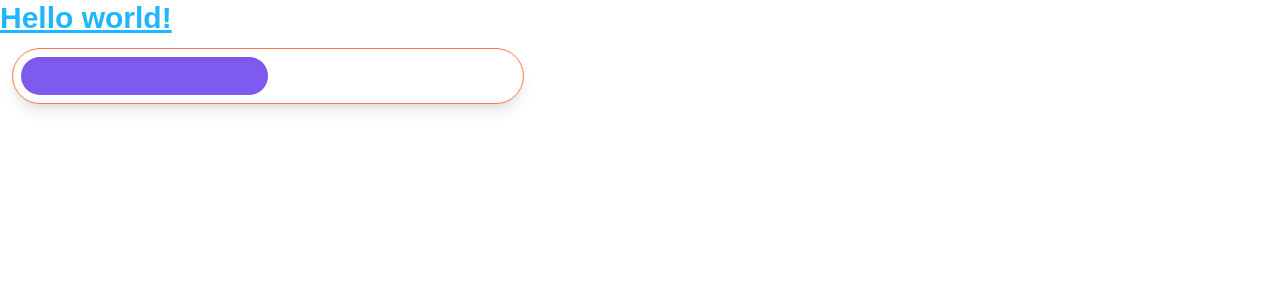
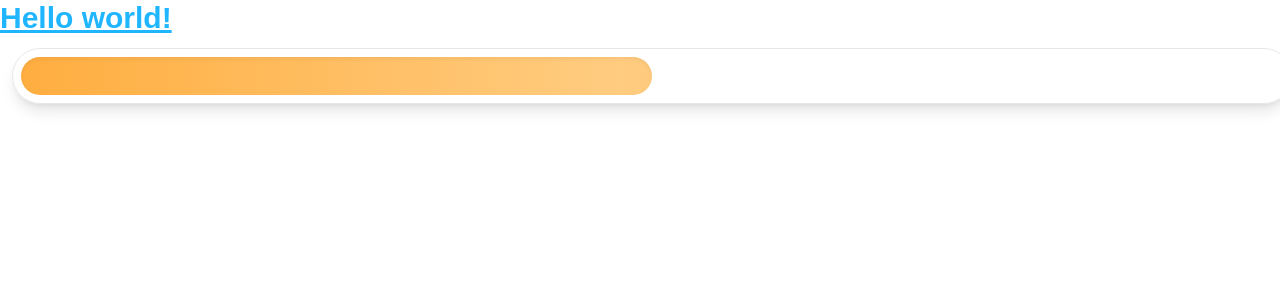
Before and after one commit to LeonardoPaiv/profile, a React (Vite) app: page / in a window 1280 px wide. Shown: the top 300 px of the page. Built offline with nearby package versions, Linux system fonts and the light colour scheme.

Commit message:
testando animações na barra de XP

```diff
--- a/src/components/XpBar.tsx
+++ b/src/components/XpBar.tsx
@@ -1,7 +1,7 @@
 const XpBar = ({w}:{w: number}) => {
   return (
-    <div className="w-128 h-14 m-3 border border-orange shadow-lg rounded-full p-2">
-      <div style={{width: `${w}%`}} className="h-full bg-purple shadow-inner rounded-full"></div>
+    <div className="w-full h-14 m-3 border border-orange shadow-lg rounded-full p-2">
+      <div style={{width: `${w}%`}} className="h-full xpBar shadow-inner rounded-full"></div>
     </div>
   );
 };
--- a/src/index.css
+++ b/src/index.css
@@ -1,3 +1,23 @@
 @tailwind base;
 @tailwind components;
 @tailwind utilities;
+
+
+
+.xpBar {
+	background: linear-gradient(90deg, #ff9c1a, #ffcc80, #ff9c1a);
+	background-size: 300% 100%;
+	animation: gradient 5s ease infinite;
+}
+
+@keyframes gradient {
+	0% {
+		background-position: 100% 50%;
+	}
+	50% {
+		background-position: 0% 50%;
+	}
+	100% {
+		background-position: 100% 50%;
+	}
+}
--- a/tailwind.config.js
+++ b/tailwind.config.js
@@ -10,13 +10,69 @@ export default {
     },
     colors: {
       blue: "#1fb6ff",
-      purple: "#7e5bef",
-      pink: "#ff49db",
-      orange: "#ff7849",
+      brown: {
+        '50': '#f3f1f1',
+        '100': '#e5e2df',
+        '200': '#cac4c1',
+        '300': '#aea59f',
+        '400': '#6e5145',
+        '500': '#503e32',
+        '600': '#423129',
+        '700': '#362721',
+        '800': '#2b1f1b',
+        '900': '#1e1610',
+      },
+      purple: {
+        '50': '#f5e1fc',
+        '100': '#e0c3f8',
+        '200': '#ad6eb8', // Sua cor personalizada
+        '300': '#9366b3',
+        '400': '#7943bf', // Sua cor personalizada
+        '500': '#663fb3',
+        '600': '#5a38a1',
+        '700': '#5130a0',
+        '800': '#513b74', // Sua cor personalizada
+        '900': '#36264f',
+      },
+      pink: {
+        '50': '#fff0f6',
+        '100': '#ffdeeb',
+        '200': '#fcc2d7',
+        '300': '#faa2c1',
+        '400': '#f88da9',
+        '500': '#f66994',
+        '600': '#f45d8a',
+        '700': '#f2437a',
+        '800': '#ed124b',
+        '900': '#b61a38',
+      },
+      orange: {
+        '50': '#fff7ed',
+        '100': '#ffe0b2',
+        '200': '#ffcc80',
+        '300': '#ffb74d',
+        '400': '#ff9c1a',
+        '500': '#cf763c',
+        '600': '#e78910',
+        '700': '#da8a07',
+        '800': '#ae7001',
+        '900': '#935f00',
+      },
       green: "#13ce66",
       yellow: "#ffc82c",
       "gray-dark": "#273444",
-      gray: "#8492a6",
+      gray: {
+        '50': '#f9fafb',
+        '100': '#f4f5f7',
+        '200': '#e5e7eb',
+        '300': '#d2d6dc',
+        '400': '#758196',
+        '500': '#6b7280',
+        '600': '#4b5563',
+        '700': '#374151',
+        '800': '#1f2937',
+        '900': '#111827',
+      },
       "gray-light": "#d3dce6",
     },
     fontFamily: {
@@ -31,6 +87,26 @@ export default {
       borderRadius: {
         "4xl": "2rem",
       },
+      animation: {
+        gradient: 'gradient 5s ease infinite',
+      },
+      keyframes: {
+        gradient: {
+          '0%': {
+            'background-position': '100% 50%',
+          },
+          '50%': {
+            'background-position': '0% 50%',
+          },
+          '100%': {
+            'background-position': '100% 50%',
+          },
+        },
+      },
+      xpBar: {
+        'background': 'linear-gradient(90deg, #ff9c1a, #ffcc80, #ff9c1a)',
+        'background-size': '300% 100%',
+      },
     },
   },
   plugins: [],
```
Also changed, not shown: 1 other file (tests, documents, lock files or other folders).
